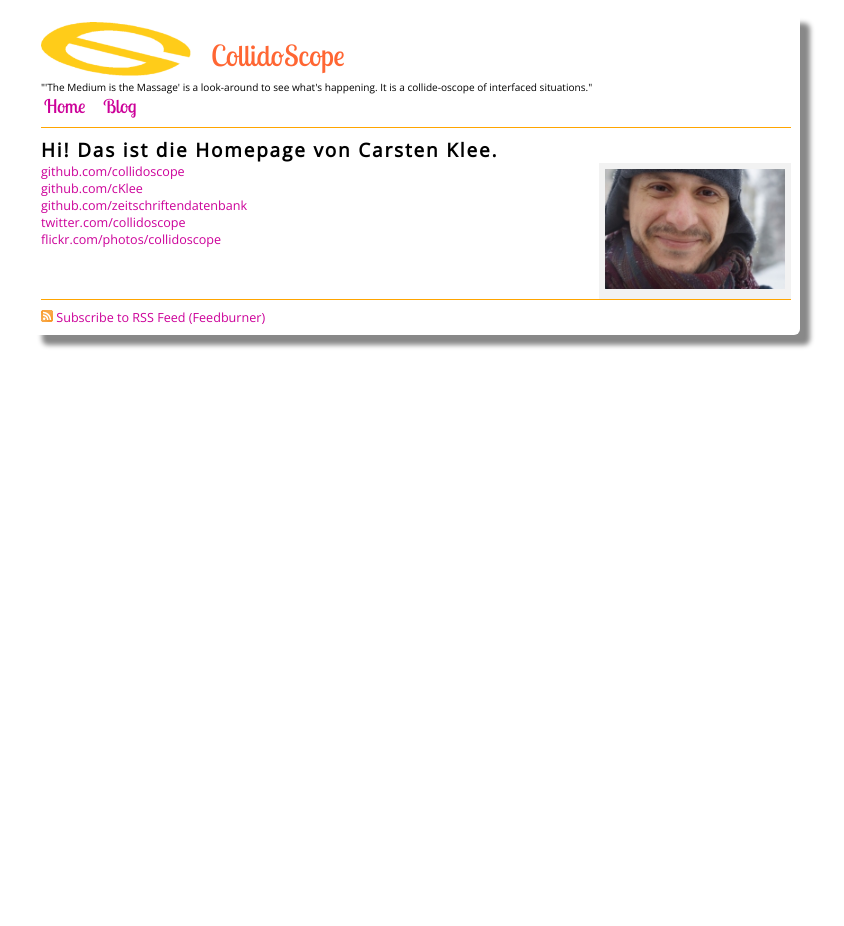
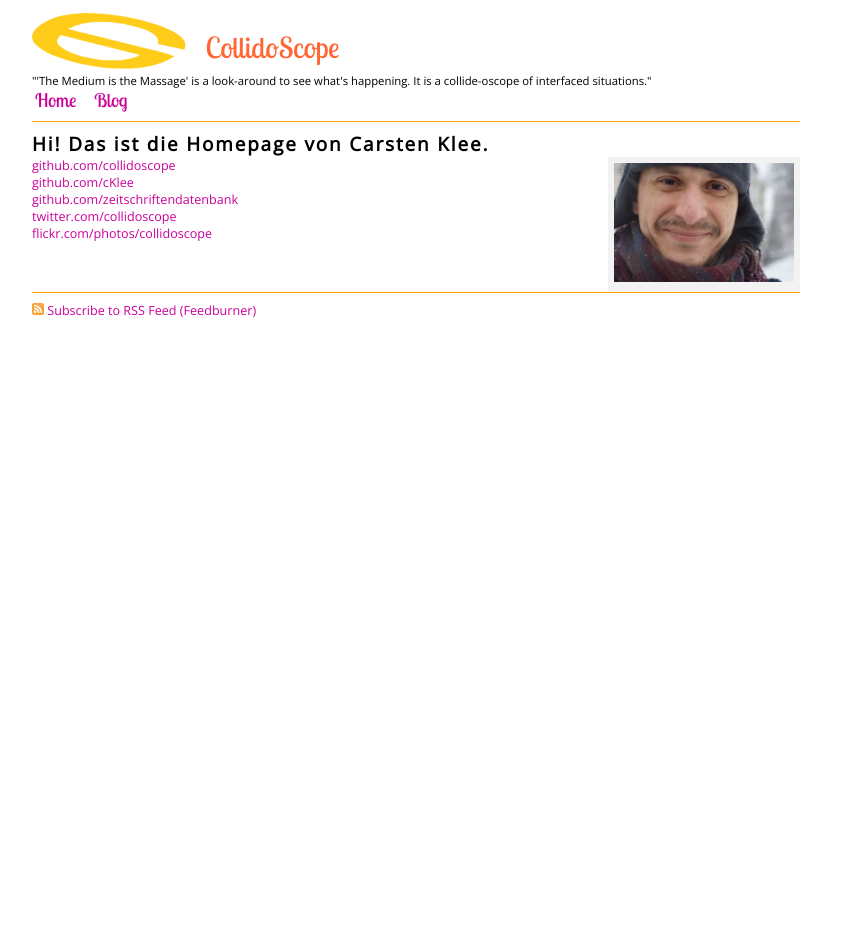
Before and after one commit to collidoscope/collidoscope.github.com, a Jekyll site: the page built from index.html, in a window 1280 px wide. Shown: the whole page, without its empty margins (224-1068 px from the left). Built offline with Jekyll 4.4.1, drawn with Linux system fonts in a browser that asks for light colours; some web fonts are replaced; Markdown is read by kramdown in place of the engine named in the settings.

Commit message:
Updated.

```diff
--- a/css/screen.css
+++ b/css/screen.css
@@ -25,7 +25,7 @@
 a:hover{color:#FF00FF; text-decoration: underline;}
 a:active{color:#FF00FF; text-decoration: none;}
 
-#outer {border: 0px solid #FF00FF;border-radius:6px;padding:9px;box-shadow: 10px 10px 5px #888888;}
+/*#outer {border: 0px solid #FF00FF;border-radius:6px;padding:9px;box-shadow: 10px 10px 5px #888888;}*/
 
 hr.trenner {height:1px;color:#FF9900;}
 
@@ -36,7 +36,7 @@
 #main_logo {width:20%;}
 
 #pagename {font-size: 2.3em;font-family: 'Lobster Two';margin-left:20px;color:#FF6633;vertical-align:30%;}
-#pageteaser{font-size: 0.8em;}
+#pageteaser{font-size: 0.9em;}
 
 /* Navigation */
 #nav_ul{list-style-type:none;display:inherit;}
```
